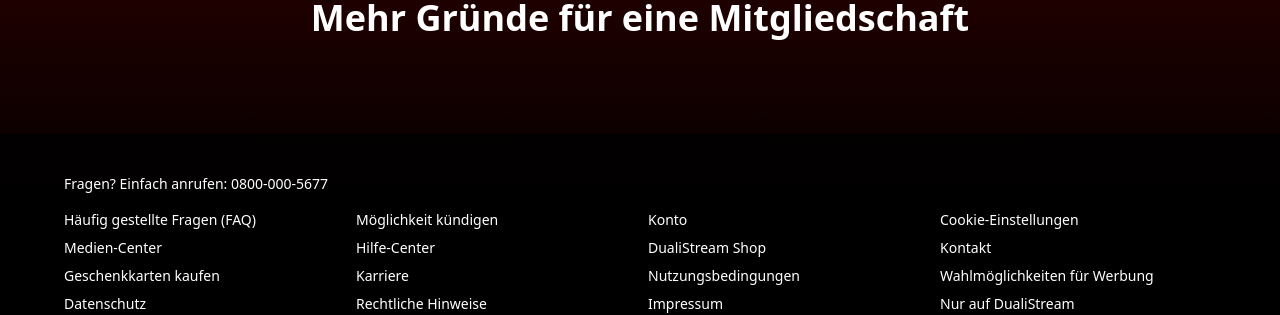
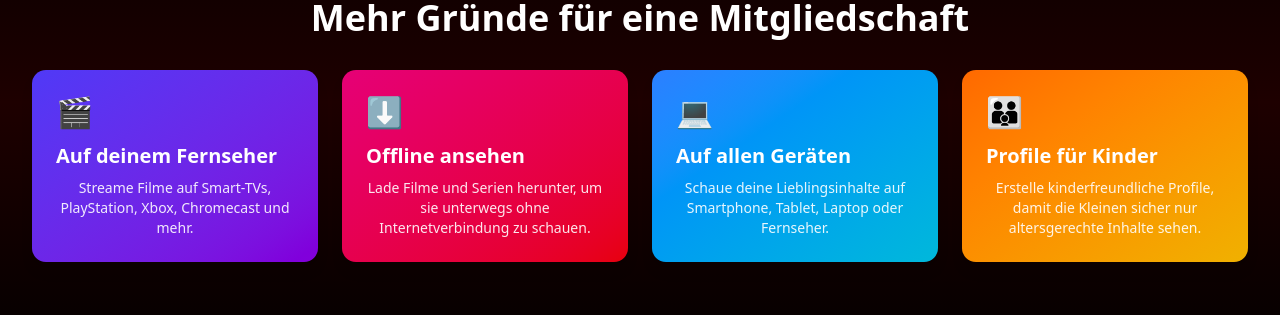
Before and after one commit to SimonMoehnle/FilmRecommendation, a Next.js app in the folder frontend/: page / in a window 1280 px wide. Shown: the part 394-709 px from the top of the page. Built offline with nearby package versions, Linux system fonts and the light colour scheme; no server answers.

Commit message:
vorteiel

```diff
--- a/frontend/src/app/page.tsx
+++ b/frontend/src/app/page.tsx
@@ -158,8 +158,38 @@ export default function GenrePage() {
             Mehr Gründe für eine Mitgliedschaft
           </h2>
           <div className="grid grid-cols-1 md:grid-cols-2 xl:grid-cols-4 gap-6 w-full max-w-7xl">
-            {/* Vorteilskarten */}
-            {/* (Unverändert, daher ausgelassen) */}
+            {/* Vorteilskarte 1 */}
+            <div className="p-6 rounded-xl bg-gradient-to-br from-indigo-600 to-purple-700 shadow-lg flex flex-col items-start">
+              <div className="text-3xl mb-3">🎬</div>
+              <h3 className="text-xl font-semibold mb-2">Auf deinem Fernseher</h3>
+              <p className="text-sm text-white/90">
+                Streame Filme auf Smart-TVs, PlayStation, Xbox, Chromecast und mehr.
+              </p>
+            </div>
+            {/* Vorteilskarte 2 */}
+            <div className="p-6 rounded-xl bg-gradient-to-br from-pink-600 to-red-600 shadow-lg flex flex-col items-start">
+              <div className="text-3xl mb-3">⬇️</div>
+              <h3 className="text-xl font-semibold mb-2">Offline ansehen</h3>
+              <p className="text-sm text-white/90">
+                Lade Filme und Serien herunter, um sie unterwegs ohne Internetverbindung zu schauen.
+              </p>
+            </div>
+            {/* Vorteilskarte 3 */}
+            <div className="p-6 rounded-xl bg-gradient-to-br from-blue-500 to-cyan-500 shadow-lg flex flex-col items-start">
+              <div className="text-3xl mb-3">💻</div>
+              <h3 className="text-xl font-semibold mb-2">Auf allen Geräten</h3>
+              <p className="text-sm text-white/90">
+                Schaue deine Lieblingsinhalte auf Smartphone, Tablet, Laptop oder Fernseher.
+              </p>
+            </div>
+            {/* Vorteilskarte 4 */}
+            <div className="p-6 rounded-xl bg-gradient-to-br from-orange-500 to-yellow-500 shadow-lg flex flex-col items-start">
+              <div className="text-3xl mb-3">👪</div>
+              <h3 className="text-xl font-semibold mb-2">Profile für Kinder</h3>
+              <p className="text-sm text-white/90">
+                Erstelle kinderfreundliche Profile, damit die Kleinen sicher nur altersgerechte Inhalte sehen.
+              </p>
+            </div>
           </div>
         </section>
       </main>
```
